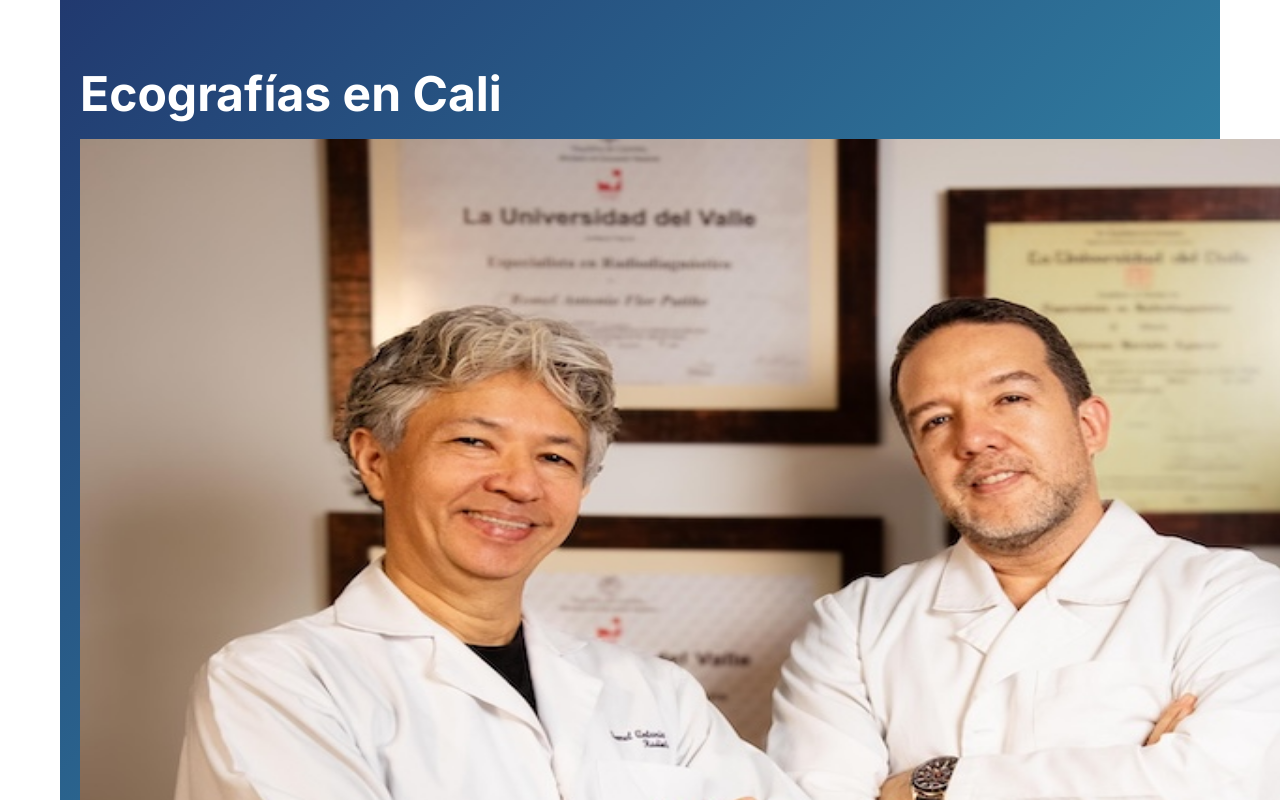
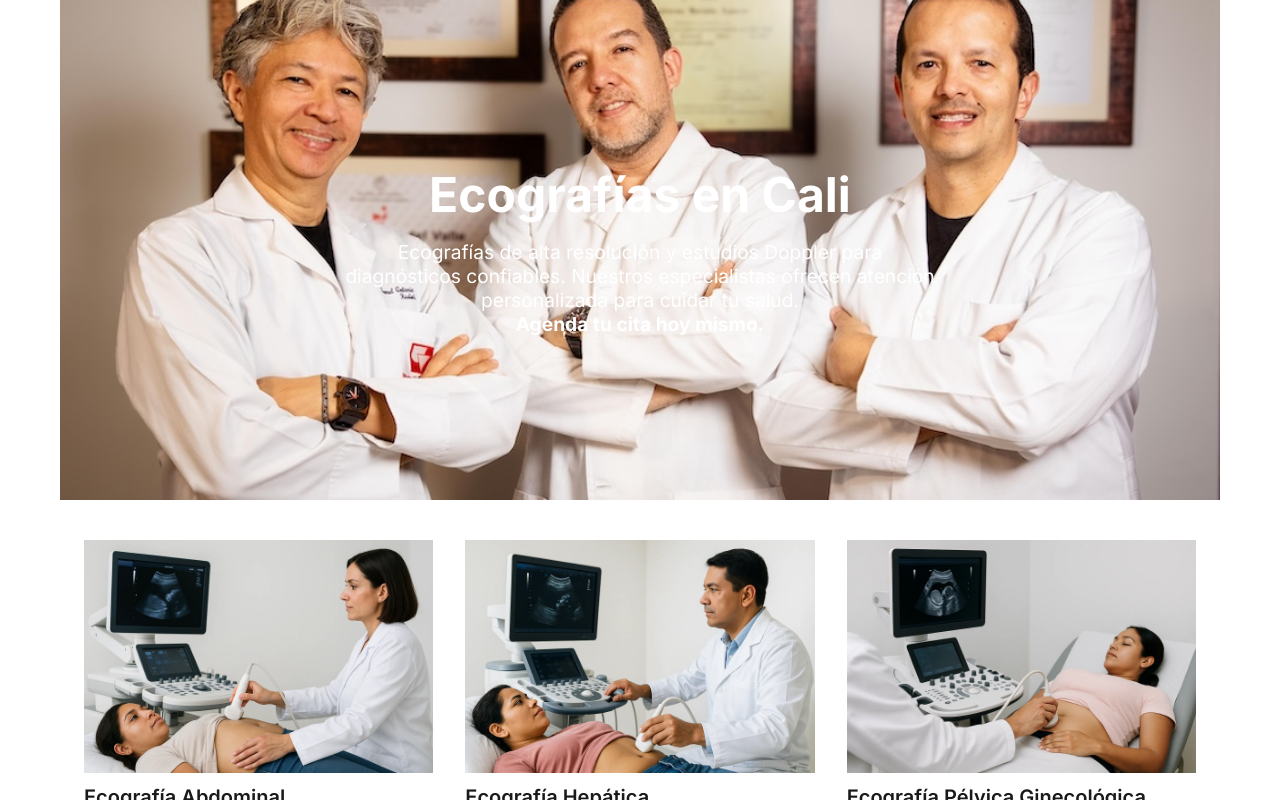
Before and after one commit to gstvgrc/verasalud-website, a Next.js app: page /servicios/ecografias in a window 1280 px wide. Shown: the top 800 px of the page. Built offline with nearby package versions, Linux system fonts and the light colour scheme.

Commit message:
Use fill hero image for ecografias

```diff
--- a/app/Home.module.css
+++ b/app/Home.module.css
@@ -196,6 +196,34 @@
 .trustIndicators {
   margin-top: 2rem;
   color: var(--primary-cyan);
+}
+
+.heroImage {
+  position: relative;
+  width: 100%;
+  min-height: 500px;
+}
+
+.heroText {
+  position: absolute;
+  inset: 0;
+  display: flex;
+  flex-direction: column;
+  justify-content: center;
+  align-items: center;
+  text-align: center;
+  color: white;
+  padding: 0 1rem;
+}
+
+.heroText h1 {
+  font-size: 3rem;
+  margin-bottom: 1rem;
+}
+
+.heroText p {
+  font-size: 1.2rem;
+  max-width: 600px;
 }
 
 /* Services Section */
--- a/app/servicios/ecografias/page.js
+++ b/app/servicios/ecografias/page.js
@@ -142,27 +142,25 @@ export default function EcografiasPage() {
         type="application/ld+json"
         dangerouslySetInnerHTML={{ __html: JSON.stringify(jsonLd) }}
       />
-      <section className={`${styles.hero} px-4`}>
-        <div className={styles.heroContent}>
-        <h1>Ecografías en Cali</h1>
-        <div className="w-full">
-          <Image
-            src="/equipo-medico.jpg"
-            alt="Equipo médico de VeraSalud"
-            width={1920}
-            height={1080}
-            priority
-            sizes="(max-width: 768px) 100vw, (max-width: 1200px) 100vw, 100vw"
-            className="w-full h-auto rounded-md"
-          />
-        </div>
+      <section className={styles.heroImage}>
+        <Image
+          src="/equipo-medico.jpg"
+          alt="Equipo médico de VeraSalud"
+          fill
+          priority
+          sizes="(max-width: 768px) 100vw, 100vw"
+          style={{ objectFit: 'cover' }}
+        />
+        <div className={styles.heroText}>
+          <h1>Ecografías en Cali</h1>
           <p>
-            En VeraSalud realizamos ecografías de alta resolución y estudios
-            Doppler que brindan diagnósticos confiables en poco tiempo.
-            Nuestros especialistas ofrecen atención personalizada para cuidar
-            tu salud.
+            Ecografías de alta resolución y estudios Doppler para diagnósticos
+            confiables. Nuestros especialistas ofrecen atención personalizada
+            para cuidar tu salud.
           </p>
-          <p><strong>Agenda tu cita hoy mismo.</strong></p>
+          <p>
+            <strong>Agenda tu cita hoy mismo.</strong>
+          </p>
         </div>
       </section>
       <section className={styles.ecografiaGrid}>
```
